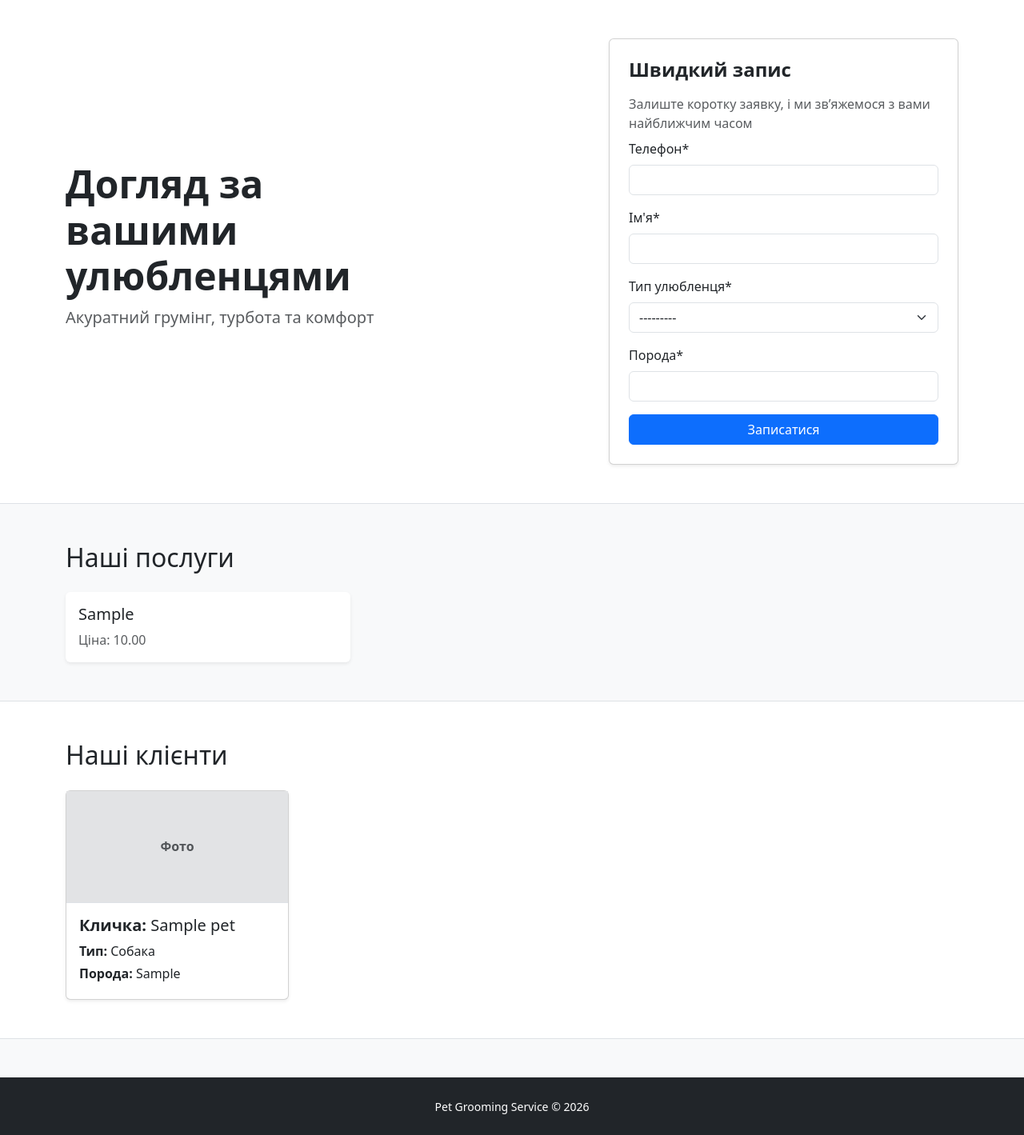
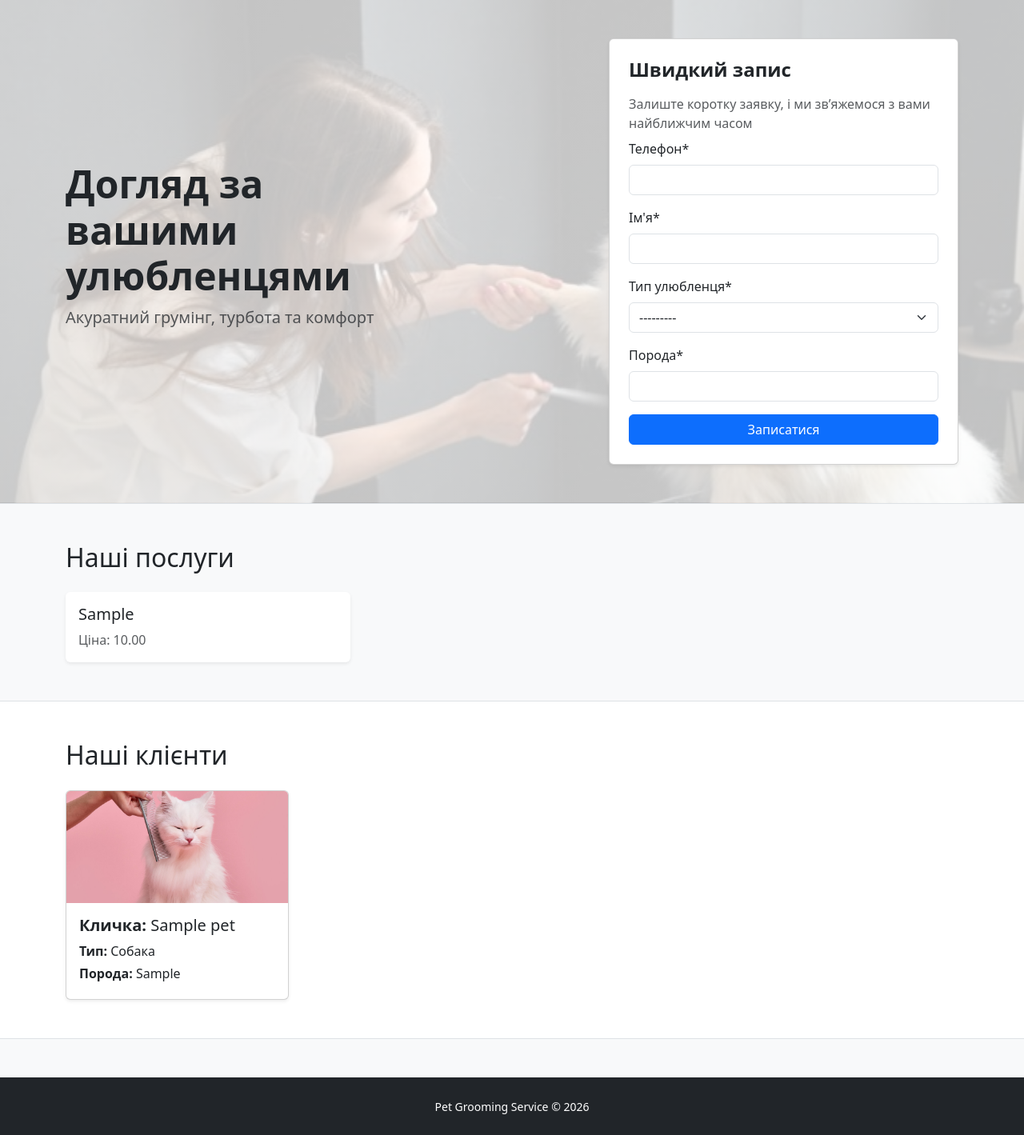
Before and after one commit to ilchukserhii/pet-grooming-service, a Django app: page / in a window 1280 px wide. Shown: the part 56-1475 px from the top of the page at 80% size. Run offline with Django 5.2, Linux system fonts and the light colour scheme; tables that the repository leaves empty hold one stand-in row (values such as "Sample post"); some libraries are stand-ins or nearby versions.

Commit message:
added bg imgage for hero section in index.html and add img for our clients block

```diff
--- a/static/css/styles.css
+++ b/static/css/styles.css
@@ -0,0 +1,10 @@
+.for-image {
+    background: linear-gradient(
+        rgba(255,255,255,0.75),
+        rgba(255,255,255,0.75)
+    ),
+    url("/static/images/bg.jpeg");
+    background-size: cover;
+    background-position: center;
+    background-repeat: no-repeat;
+}
--- a/templates/grooming/index.html
+++ b/templates/grooming/index.html
@@ -1,7 +1,8 @@
 {% extends "base.html" %}
+{% load static %}
 {% load crispy_forms_tags %}
 {% block content %}
-  <section class="py-5 bg-white border-bottom">
+  <section class="py-5 border-bottom for-image">
     <div class="container">
       <div class="row align-items-center justify-content-between gx-5">
         <div class="col-md-5">
@@ -18,25 +19,25 @@
                 <h4 class="fw-bold mb-2">
                   Доброго дня, {% if user.first_name %}{{ user.first_name }}{% else %}Шановний клієнт{% endif %}
                 </h4>
-                <p class="text-muted mb-4">Ваш особистий кабінет завжди під рукою</p>
+                <div class="card-body p-4 d-flex flex-column justify-content-center">
+                  <p class="text-muted mb-3">Ваш особистий кабінет завжди під рукою</p>
 
-                <div class="row g-3 my-4">
+                  <div class="row g-3 mb-3">
                     <div class="col-6">
-                    <div class="border rounded-3 p-3 text-center h-100">
+                      <div class="border rounded-3 p-3 text-center">
                         <div class="small text-muted mb-1">Активні записи</div>
-                      <div class="fs-3 fw-bold">{{ client_completed_appointments }}</div>
+                        <div class="fs-4 fw-bold">{{ client_completed_appointments }}</div>
                       </div>
                     </div>
                     <div class="col-6">
-                    <div class="border rounded-3 p-3 text-center h-100">
+                      <div class="border rounded-3 p-3 text-center">
                         <div class="small text-muted mb-1">Завершені записи</div>
-                      <div class="fs-3 fw-bold">{{ client_incompleted_appointments }}</div>
+                        <div class="fs-4 fw-bold">{{ client_incompleted_appointments }}</div>
                       </div>
                     </div>
                   </div>
 
-                <div class="mt-3">
-                  <a href="{% url 'grooming:cabinet' %}" class="btn btn-primary w-100">
+                  <a href="{% url 'grooming:cabinet' %}" class="btn btn-primary w-100 mt-2">
                     Переглянути записи
                   </a>
                 </div>
@@ -93,13 +94,12 @@
           <div class="card h-100 shadow-sm">
 
           <!-- Фото -->
-          <div
-            class="bg-secondary-subtle border-bottom d-flex align-items-center justify-content-center text-muted fw-semibold"
-            style="height: 140px;"
+          <img
+              src="{% static 'images/1.jpg' %}"
+              class="card-img-top"
+              style="height: 140px; object-fit: cover;"
+              alt="pet photo"
           >
-            Фото
-          </div>
-
           <!-- Контент -->
           <div class="card-body">
             <h5 class="card-title">
```
Also changed, not shown: templates/base.html (+4 -4 lines), static/images/1.jpg (added), static/images/bg.jpeg (added). Lines whose indentation alone changed are shown as unchanged.
